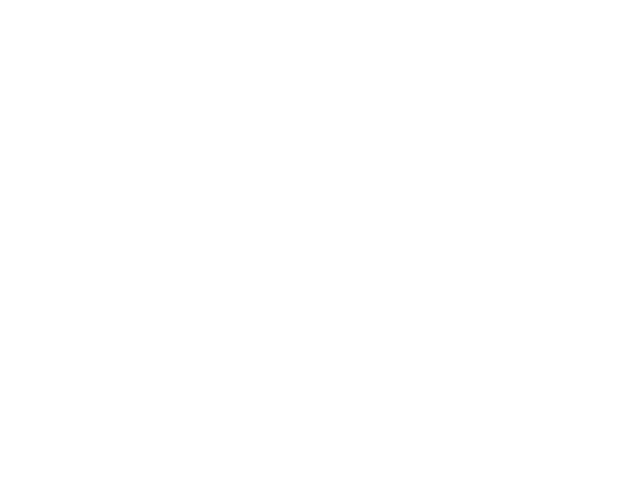
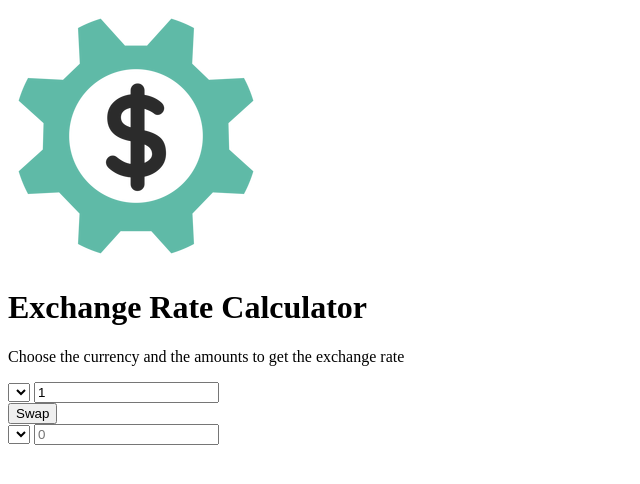
Before and after one commit to tassos-venetikidis/exchange-rate-app, a plain HTML site: page index.html in a window 1280 px wide. Shown: the whole page, without its empty margins (0-640 px from the left). Drawn offline with Linux system fonts and the light colour scheme.

Commit message:
Added the HTML of the app

```diff
--- a/index.html
+++ b/index.html
@@ -8,5 +8,29 @@
     <link rel="stylesheet" href="style.css" />
     <script src="./script.js" defer></script>
   </head>
-  <body></body>
+  <body>
+    <img
+      src="./img/money.png"
+      alt="dollar sign inside a cogwheel"
+      class="money-img"
+    />
+    <h1>Exchange Rate Calculator</h1>
+    <p>Choose the currency and the amounts to get the exchange rate</p>
+
+    <div class="container">
+      <div class="currency">
+        <select id="currency-one"></select>
+        <input type="number" id="amount-one" placeholder="0" value="1" />
+      </div>
+
+      <div class="swap-rate-container">
+        <button class="btn" id="rate">Swap</button>
+        <div class="rate" id="id"></div>
+      </div>
+      <div class="currency">
+        <select id="currency-two"></select>
+        <input type="number" id="amount-two" placeholder="0" />
+      </div>
+    </div>
+  </body>
 </html>
```
